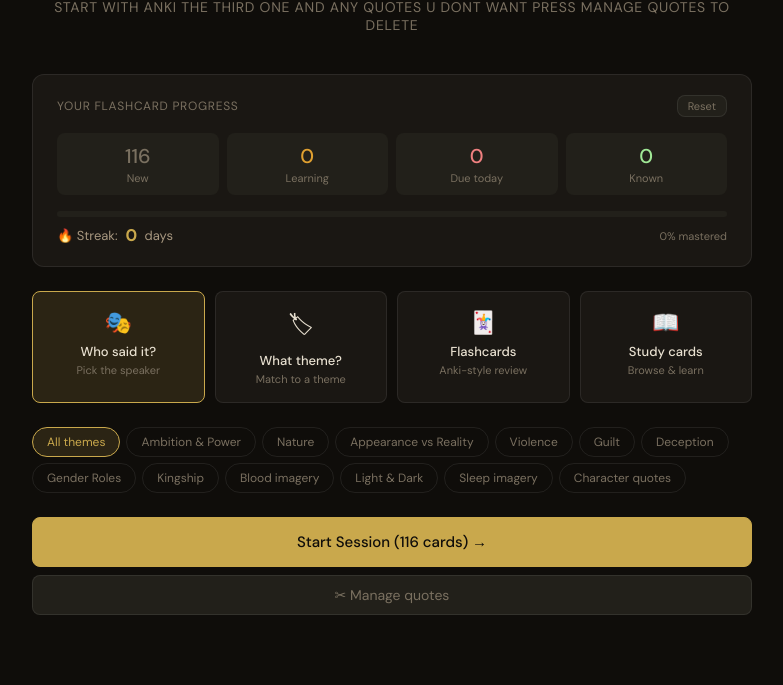
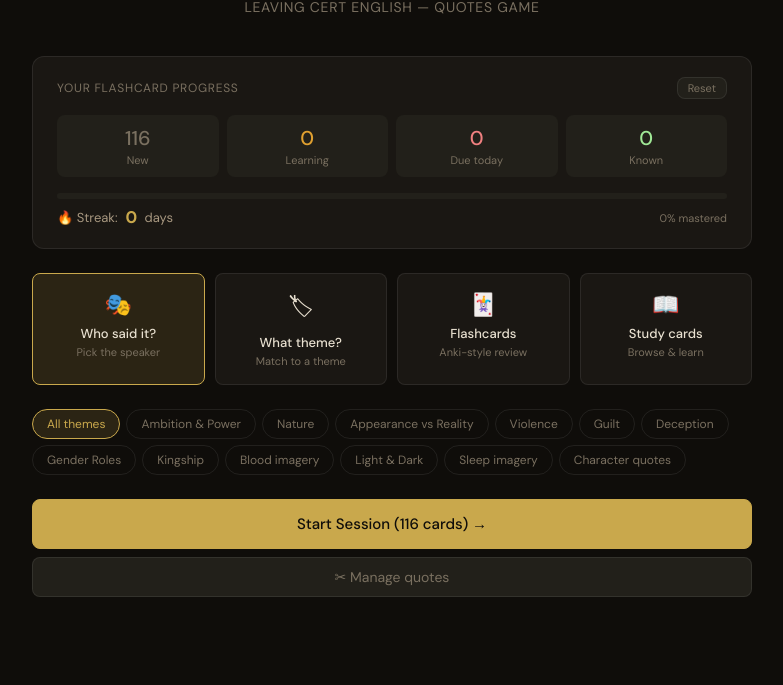
Before and after one commit to saoirse-od1/oxdhrwqn-project, a plain HTML site: page index.html in a window 1280 px wide. Shown: the part 115-800 px from the top of the page, without its empty margins (248-1031 px from the left). Drawn offline with nearby package versions, Linux system fonts and the light colour scheme; a web font is replaced by a local one.

Commit message:
Update title and header text in index.html

```diff
--- a/index.html
+++ b/index.html
@@ -3,7 +3,7 @@
 <head>
 <meta charset="UTF-8">
 <meta name="viewport" content="width=device-width, initial-scale=1.0">
-<title>Macbeth Quotes - u got this </title>
+<title>Macbeth Quotes, start with anki and use manage quotes to delete what u dont want </title>
 <link href="https://fonts.googleapis.com/css2?family=Playfair+Display:ital,wght@0,400;0,700;1,400&family=DM+Sans:wght@300;400;500&display=swap" rel="stylesheet">
 <style>
   :root {
@@ -158,7 +158,7 @@
 <div class="container">
   <header class="site-header">
     <h1>Macbeth</h1>
-    <p>start with anki the third one and any quotes u dont want press manage quotes to delete </p>
+    <p>Leaving Cert English — Quotes Game</p>
   </header>
 
   <div id="home-screen">
```
